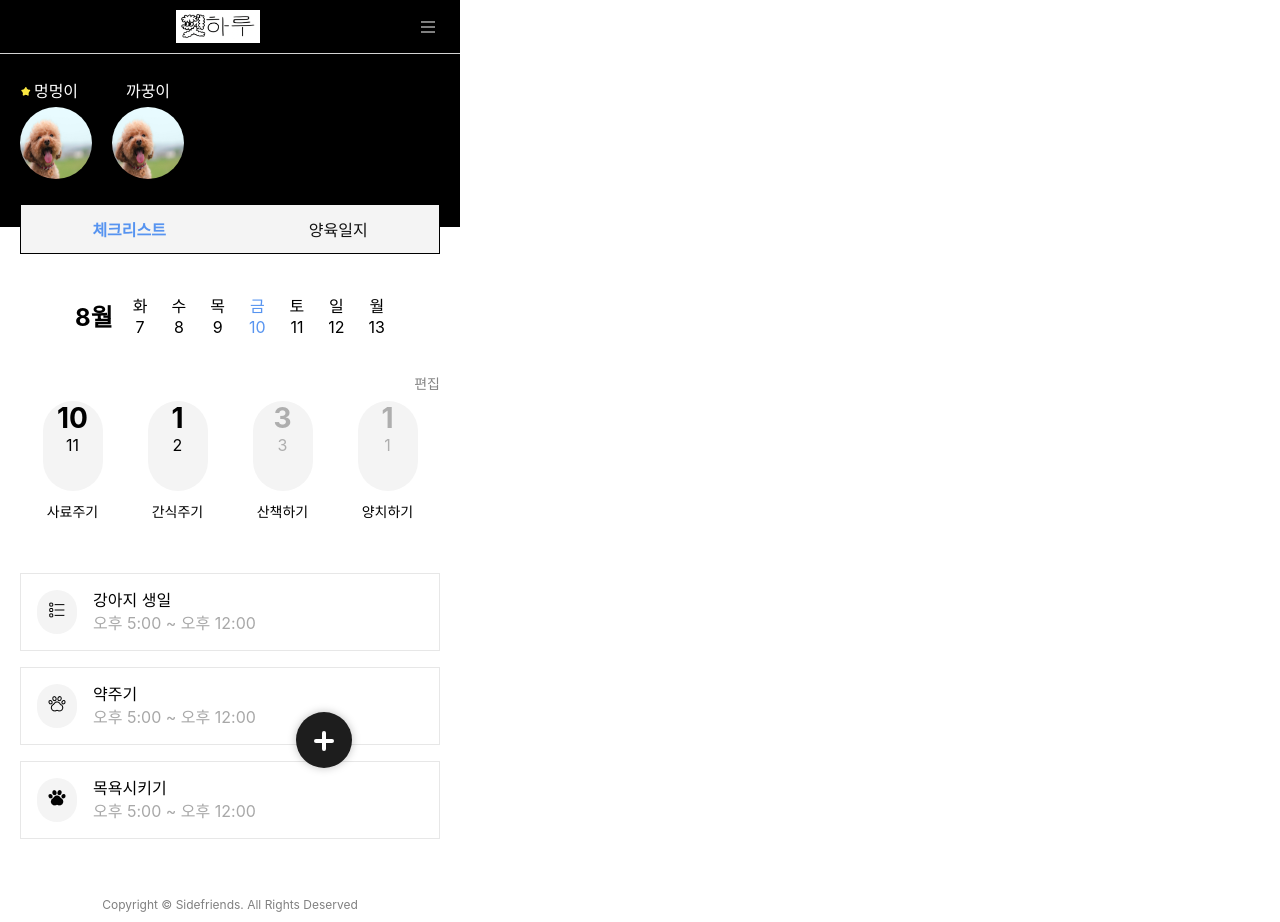
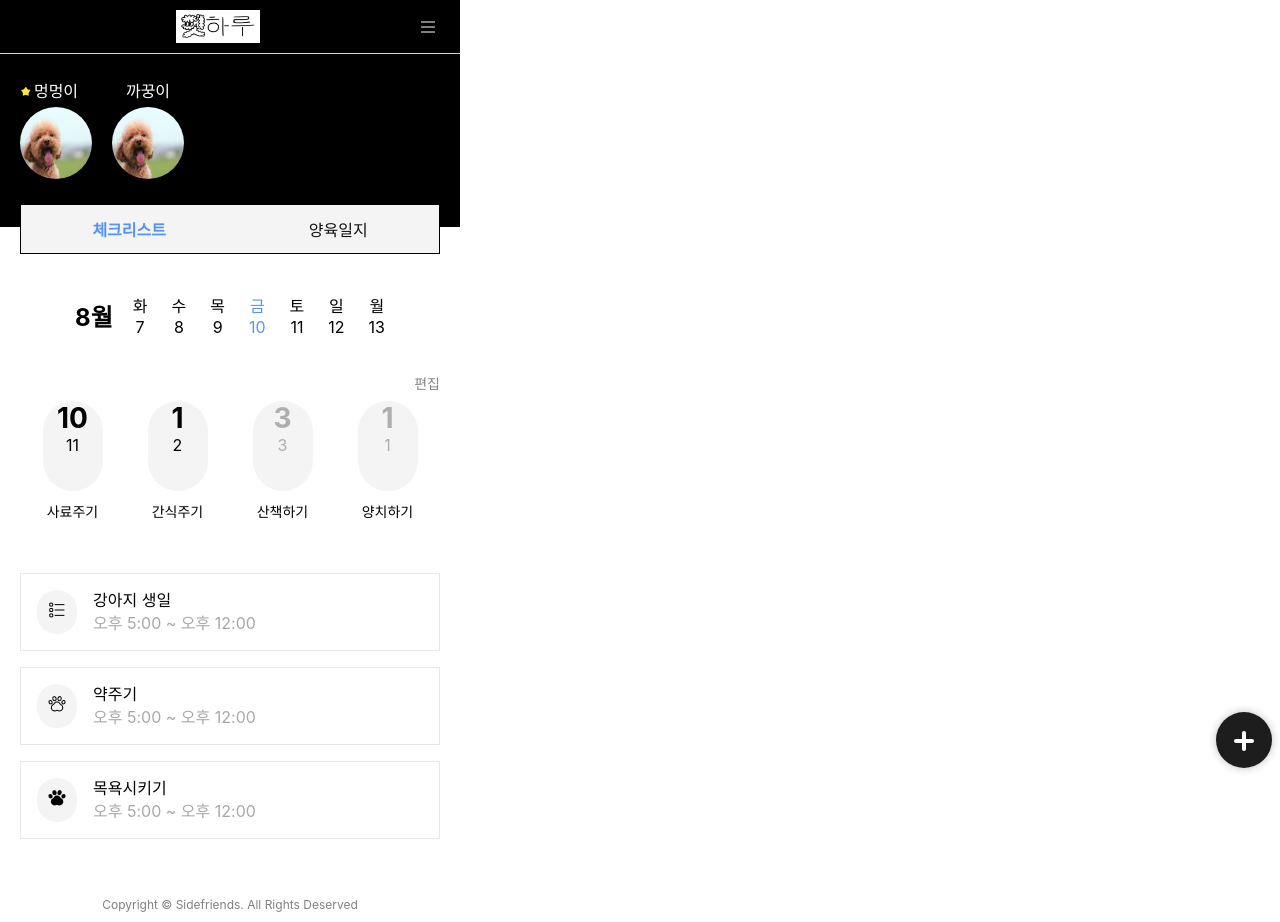
Before and after one commit to bsideproject/team4-frontend, a Vue app: page / in a window 1280 px wide. Built offline with nearby package versions, Linux system fonts and the light colour scheme.

Commit message:
fix: 플로팅버튼 Position: fixed

```diff
--- a/src/assets/styles/common.scss
+++ b/src/assets/styles/common.scss
@@ -242,9 +242,9 @@ body {
 
 
 .floatArea {
-  position: absolute;
-  left: 296px;
-  top: 712px;
+  position: fixed;
+  right: 8px;
+  bottom: 32px;
 
   .btn--float {
     width: 56px;
```
